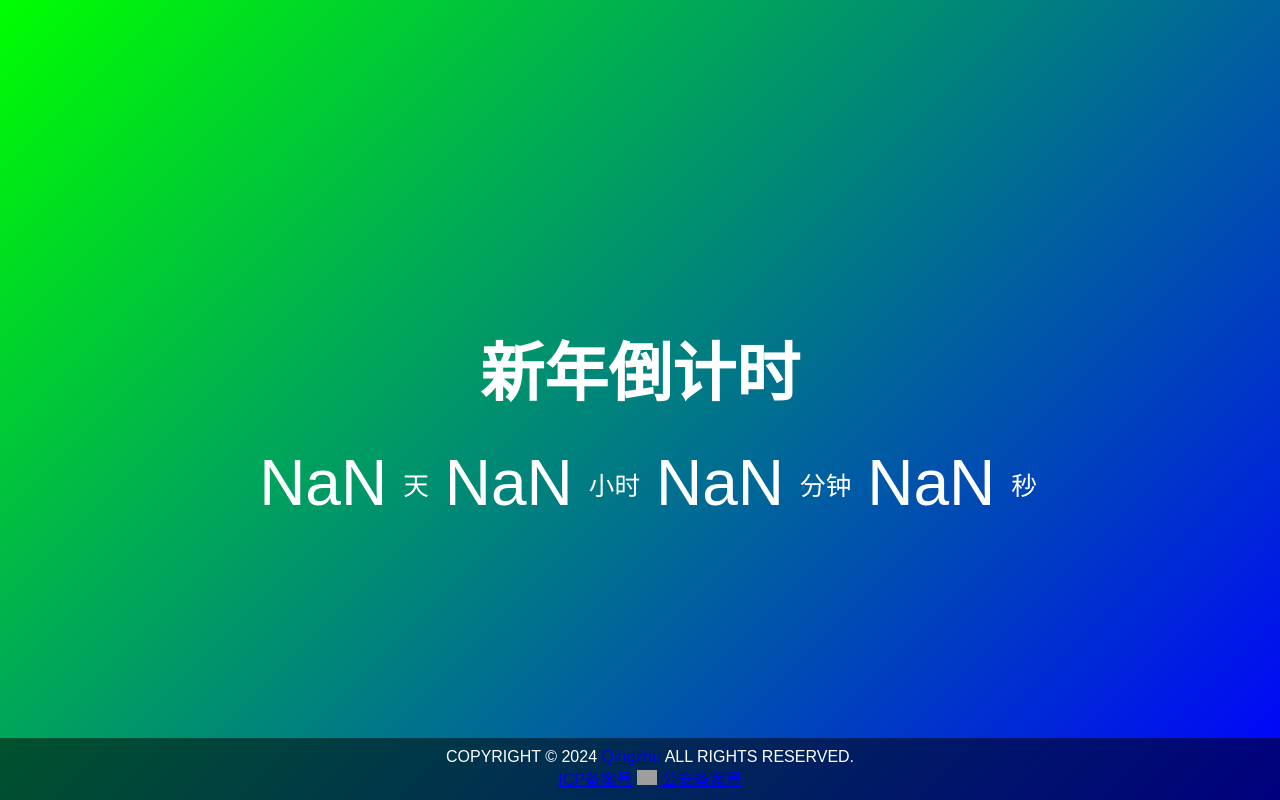
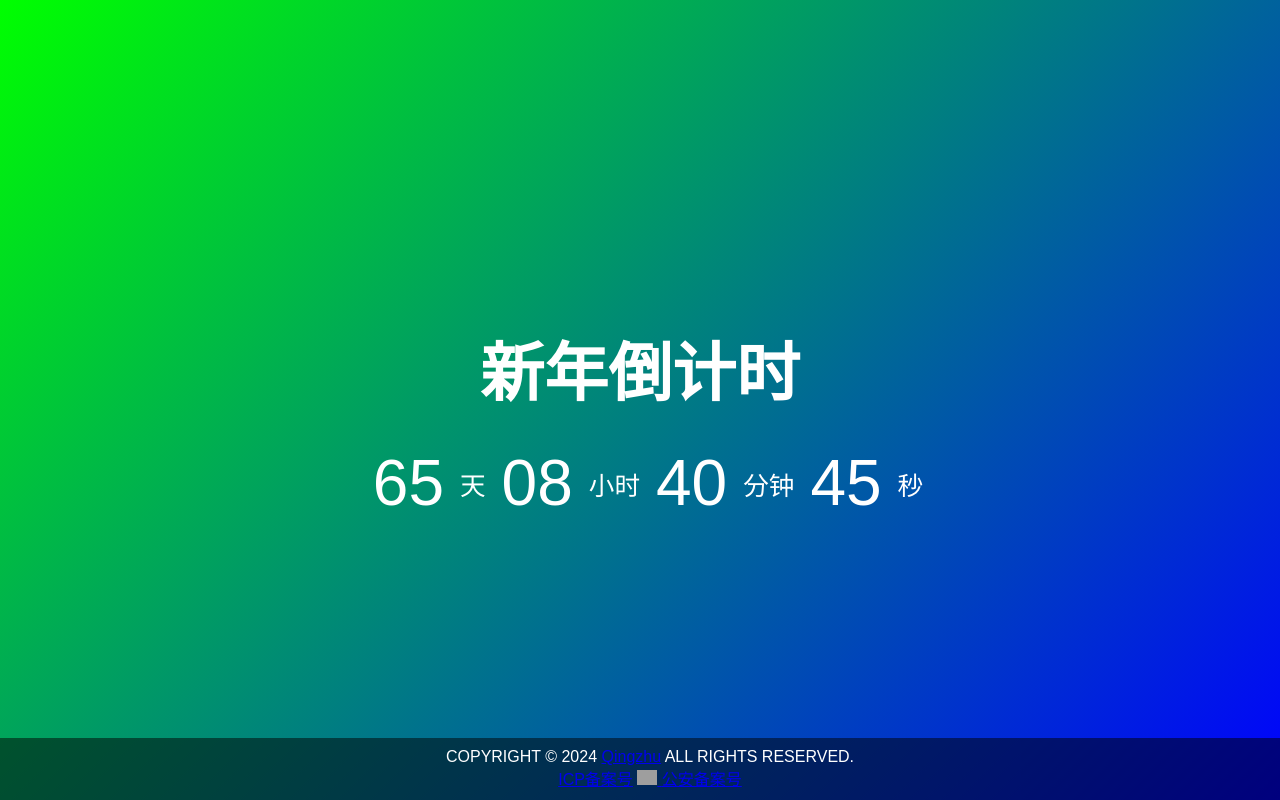
Before and after one commit to icannqingzhu/New_Year_countdown, a plain HTML site: page index.html in a window 1280 px wide. Drawn offline with Linux system fonts and the light colour scheme; grey boxes are pictures that could not be loaded; a web font is replaced by a local one.

Commit message:
Update index.html

```diff
--- a/index.html
+++ b/index.html
@@ -102,7 +102,7 @@ along with this program.  If not, see <https://www.gnu.org/licenses/>.
   </div>
 
   <script>
-    const endTime = new Date('2025-01-29T0:00:00Z');
+    const endTime = new Date('2025-01-29T00:00:00Z');
 
     function updateTimer() {
       const now = new Date().getTime();
```
